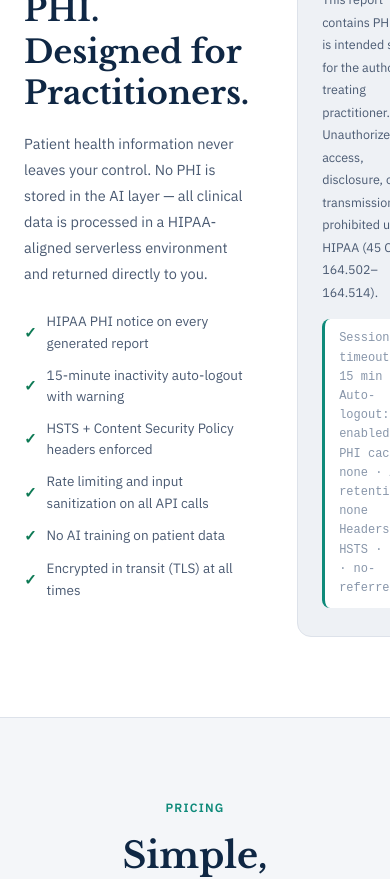
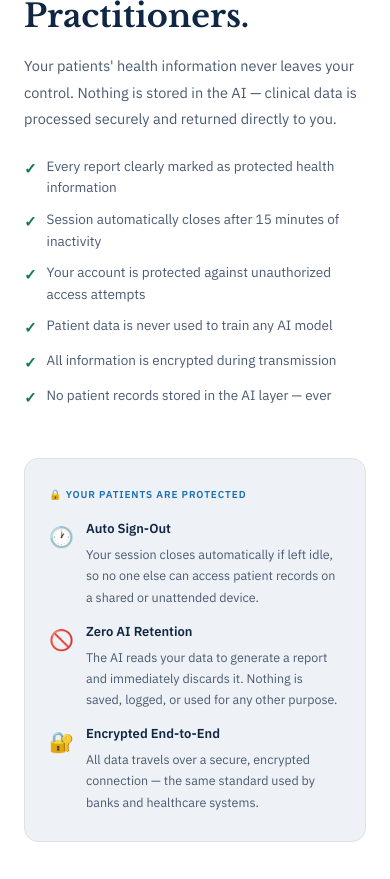
Before and after one commit to MikeCastellon/medanalytica, a React (Vite) app: page / in a window 390 px wide. Shown: the part 5500-6379 px from the top of the page. Built offline with nearby package versions, Linux system fonts and the light colour scheme; no server answers.

Commit message:
fix: security section mobile layout + replace code box with plain-language cards
Co-Authored-By: Claude Sonnet 4.6 <noreply@anthropic.com>

```diff
--- a/src/components/LandingPage.jsx
+++ b/src/components/LandingPage.jsx
@@ -131,6 +131,7 @@ export default function LandingPage() {
           .lp-footer-grid { grid-template-columns: 1fr 1fr !important; }
           .lp-hero-h1 { font-size: 38px !important; }
           .lp-test-grid { grid-template-columns: 1fr !important; }
+          .lp-security-grid { grid-template-columns: 1fr !important; }
         }
         @media (max-width: 600px) {
           .lp-feat-grid { grid-template-columns: 1fr !important; }
@@ -325,37 +326,44 @@ export default function LandingPage() {
 
       {/* ── SECURITY ───────────────────────────────────────────────────────── */}
       <section id="security" style={{ background: C.white, padding: '80px 24px', borderTop: `1px solid ${C.border}` }}>
-        <div style={{ maxWidth: 900, margin: '0 auto', display: 'grid', gridTemplateColumns: '1fr 1fr', gap: 48, alignItems: 'center' }}>
+        <div className="lp-security-grid" style={{ maxWidth: 900, margin: '0 auto', display: 'grid', gridTemplateColumns: '1fr 1fr', gap: 48, alignItems: 'center' }}>
           <div>
             <div style={{ fontSize: 12, fontWeight: 700, textTransform: 'uppercase', letterSpacing: '.1em', color: C.teal, marginBottom: 10 }}>Compliance & Security</div>
             <h2 style={{ fontFamily: serif, fontSize: 32, fontWeight: 700, color: C.navy, marginBottom: 16, lineHeight: 1.3 }}>Built for PHI. Designed for Practitioners.</h2>
             <p style={{ fontSize: 14.5, color: C.text2, lineHeight: 1.8, marginBottom: 24 }}>
-              Patient health information never leaves your control. No PHI is stored in the AI layer — all clinical data is processed in a HIPAA-aligned serverless environment and returned directly to you.
+              Your patients' health information never leaves your control. Nothing is stored in the AI — clinical data is processed securely and returned directly to you.
             </p>
             <ul style={{ listStyle: 'none', display: 'flex', flexDirection: 'column', gap: 10 }}>
               {[
-                'HIPAA PHI notice on every generated report',
-                '15-minute inactivity auto-logout with warning',
-                'HSTS + Content Security Policy headers enforced',
-                'Rate limiting and input sanitization on all API calls',
-                'No AI training on patient data',
-                'Encrypted in transit (TLS) at all times',
+                'Every report clearly marked as protected health information',
+                'Session automatically closes after 15 minutes of inactivity',
+                'Your account is protected against unauthorized access attempts',
+                'Patient data is never used to train any AI model',
+                'All information is encrypted during transmission',
+                'No patient records stored in the AI layer — ever',
               ].map((item, i) => (
-                <li key={i} style={{ display: 'flex', alignItems: 'center', gap: 10, fontSize: 13.5, color: C.text2 }}>
-                  <span style={{ color: C.green, fontWeight: 700, fontSize: 15, flexShrink: 0 }}>✓</span> {item}
+                <li key={i} style={{ display: 'flex', alignItems: 'flex-start', gap: 10, fontSize: 13.5, color: C.text2 }}>
+                  <span style={{ color: C.green, fontWeight: 700, fontSize: 15, flexShrink: 0, marginTop: 1 }}>✓</span> {item}
                 </li>
               ))}
             </ul>
           </div>
           <div style={{ background: C.bg3, borderRadius: 14, padding: '28px 24px', border: `1px solid ${C.border}` }}>
-            <div style={{ fontSize: 10, fontWeight: 700, textTransform: 'uppercase', letterSpacing: '.09em', color: C.blue, marginBottom: 12 }}>🔒 HIPAA Protected Health Information</div>
-            <p style={{ fontSize: 12.5, color: C.text2, lineHeight: 1.8, marginBottom: 16 }}>
-              This report contains PHI and is intended solely for the authorized treating practitioner. Unauthorized access, disclosure, or transmission is prohibited under HIPAA (45 CFR §§ 164.502–164.514).
-            </p>
-            <div style={{ background: C.white, borderRadius: 8, padding: '10px 14px', fontSize: 12, color: C.text3, fontFamily: 'monospace', borderLeft: `3px solid ${C.teal}` }}>
-              Session timeout: 15 min · Auto-logout: enabled<br />
-              PHI cache: none · AI retention: none<br />
-              Headers: HSTS · CSP · no-referrer
+            <div style={{ fontSize: 10, fontWeight: 700, textTransform: 'uppercase', letterSpacing: '.09em', color: C.blue, marginBottom: 16 }}>🔒 Your Patients Are Protected</div>
+            <div style={{ display: 'flex', flexDirection: 'column', gap: 14 }}>
+              {[
+                { icon: '🕐', title: 'Auto Sign-Out',       body: 'Your session closes automatically if left idle, so no one else can access patient records on a shared or unattended device.' },
+                { icon: '🚫', title: 'Zero AI Retention',   body: 'The AI reads your data to generate a report and immediately discards it. Nothing is saved, logged, or used for any other purpose.' },
+                { icon: '🔐', title: 'Encrypted End-to-End', body: 'All data travels over a secure, encrypted connection — the same standard used by banks and healthcare systems.' },
+              ].map((item, i) => (
+                <div key={i} style={{ display: 'flex', gap: 12, alignItems: 'flex-start' }}>
+                  <div style={{ fontSize: 20, flexShrink: 0, marginTop: 2 }}>{item.icon}</div>
+                  <div>
+                    <div style={{ fontSize: 13, fontWeight: 700, color: C.navy, marginBottom: 4 }}>{item.title}</div>
+                    <div style={{ fontSize: 12.5, color: C.text2, lineHeight: 1.7 }}>{item.body}</div>
+                  </div>
+                </div>
+              ))}
             </div>
           </div>
         </div>
```
